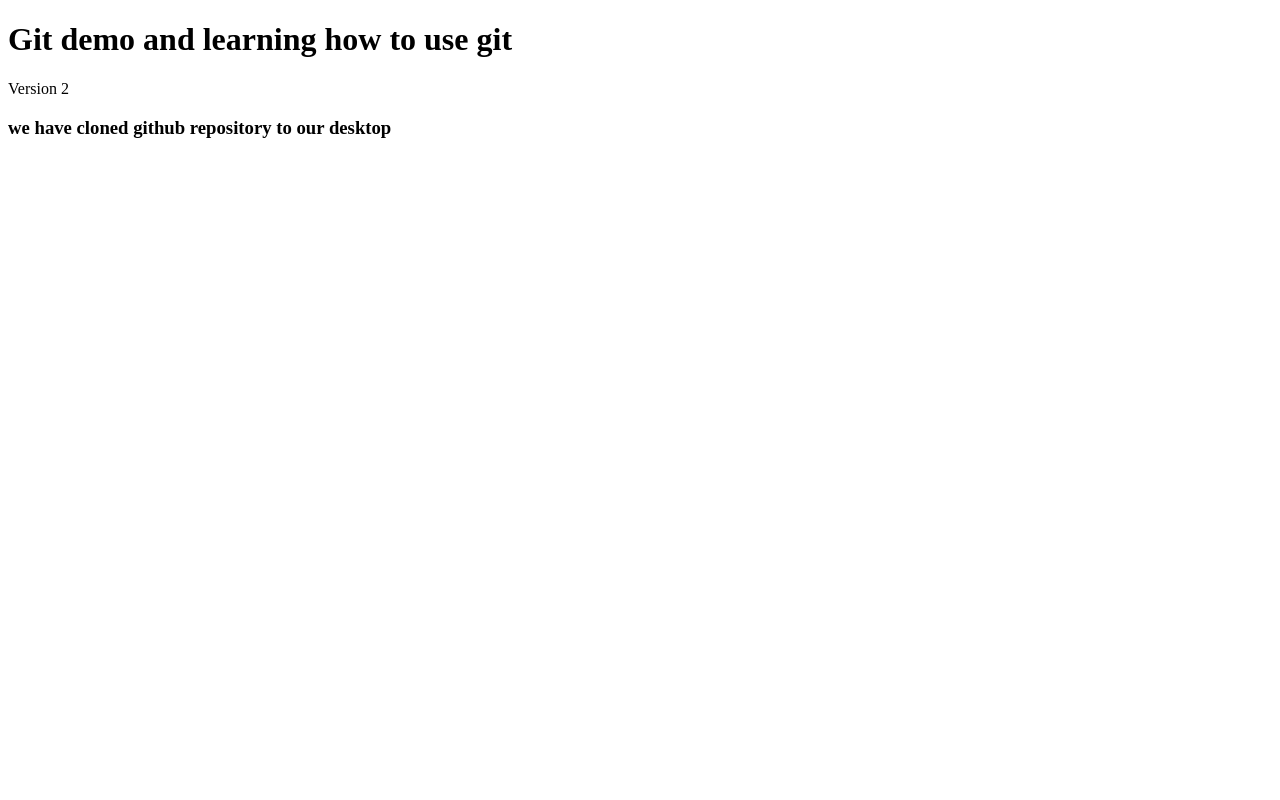
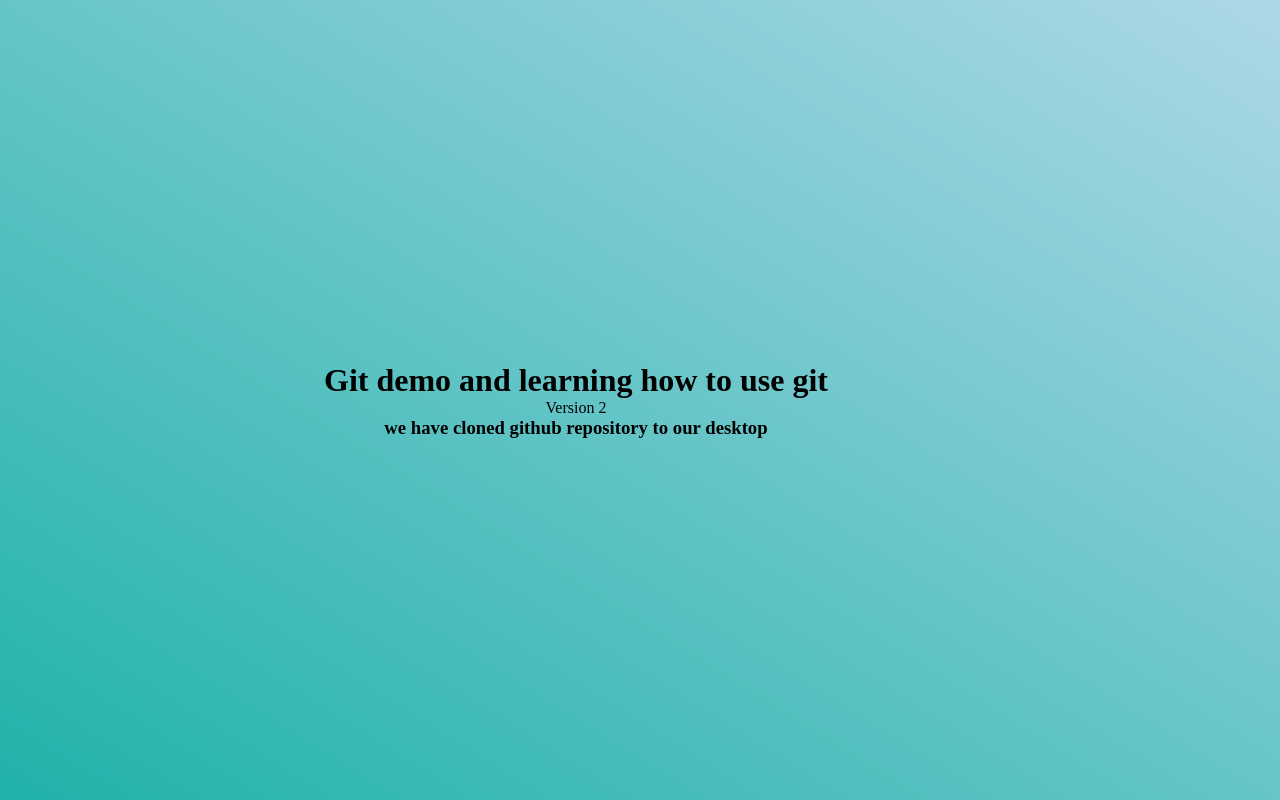
Before and after one commit to Boubackone/gitdemo, a plain HTML site: page index.html in a window 1280 px wide. Drawn offline with Linux system fonts and the light colour scheme.

Commit message:
adding css file and modified index file

```diff
--- a/index.html
+++ b/index.html
@@ -5,6 +5,7 @@
     <meta http-equiv="X-UA-Compatible" content="IE=edge">
     <meta name="viewport" content="width=device-width, initial-scale=1.0">
     <title>Git demo</title>
+    <link rel="stylesheet" href="style.css">
 </head>
 <body>
     <h1>Git demo and learning how to use git</h1>
--- /dev/null
+++ b/style.css
@@ -0,0 +1,14 @@
+*{
+    margin: 0;
+    padding: 0;
+    box-sizing: border-box;
+}
+body{
+    width: 90vw;
+    display: flex;
+    justify-content: center;
+    align-items: center;
+    flex-direction: column;
+    min-height: 100vh;
+    background: linear-gradient(to bottom left, lightblue,lightseagreen);
+}
```
Also changed, not shown: new.txt (deleted).
